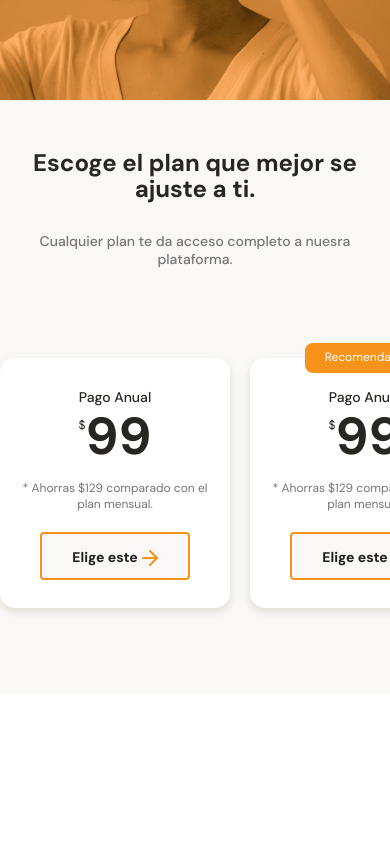
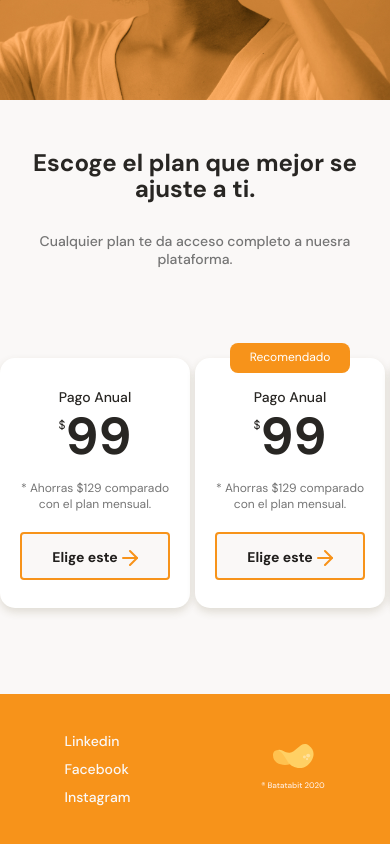
Before and after one commit to HonorioConHache/miweb, a plain HTML site: page index.html in a window 390 px wide. Shown: the part 2785-3629 px from the top of the page. Before the commit the page ends 3479 px from the top, so only its background shows below. Drawn offline with Linux system fonts and the light colour scheme.

Commit message:
Terminada la web para mobile.

```diff
--- a/index.html
+++ b/index.html
@@ -189,6 +189,18 @@
     </main><!-- Aquí acaba el main -->
 
     <!-- Aquí empieza el footer -->
-    <footer></footer><!-- Aquí acaba el footer -->
+    <footer>
+        <section class="left">
+            <ul>
+                <li><a href="#">Linkedin</a></li>
+                <li><a href="#">Facebook</a></li>
+                <li><a href="#">Instagram</a></li>
+            </ul>
+        </section>
+
+        <section class="rigth">
+            <img src="./assets/imgs/logo-footer.svg" alt="Logo de babataabit">
+        </section>
+    </footer><!-- Aquí acaba el footer -->
 </body>
 </html>
--- a/styles.css
+++ b/styles.css
@@ -508,8 +508,8 @@ main{
     position: relative;/* La idea es que el texto que sobresale tenga position: absolute */
     scroll-snap-align: center; /* Animación scroll */
     width: 70%;
-    min-width: 230px;
-    max-width: 300px;
+    min-width: 190px;
+    max-width: 190px;
     height: 250px;
     margin: 50px auto 0;
     padding: 0 15px;
@@ -589,7 +589,36 @@ main{
     overflow-x: scroll;
     overscroll-behavior-x: contain;
     scroll-snap-type: x proximity;
-    gap: 20px;
+    gap: 5px;
+}
+
+footer{
+    display: flex;
+    width: 100%;
+    height: 150px;
+    background-color: var(--color-bitcoin-orange);
+}
+
+footer section{
+    width: 50%;
+    display: flex;
+    justify-content: center;
+    align-items: center;
+}
+
+footer .left ul{
+    font-size: 1.4rem;
+    font-weight: 500;
+    line-height: 1.8rem;
+    list-style: none;
+}
+.left li{
+    margin: 10px 0;
+}
+
+.left a{
+    text-decoration: none;
+    color: var(--color-off-white);
 }
 
 
```
